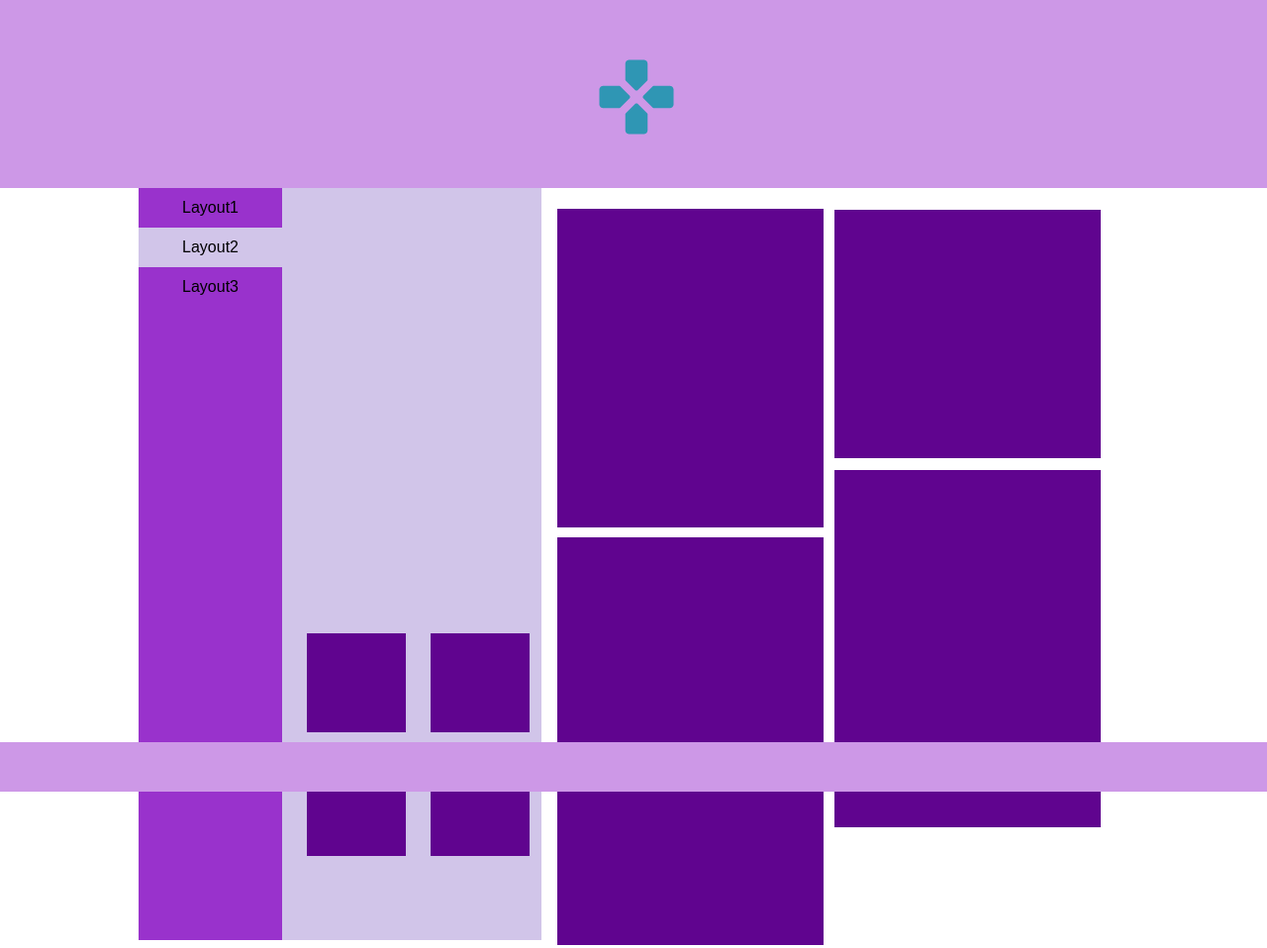
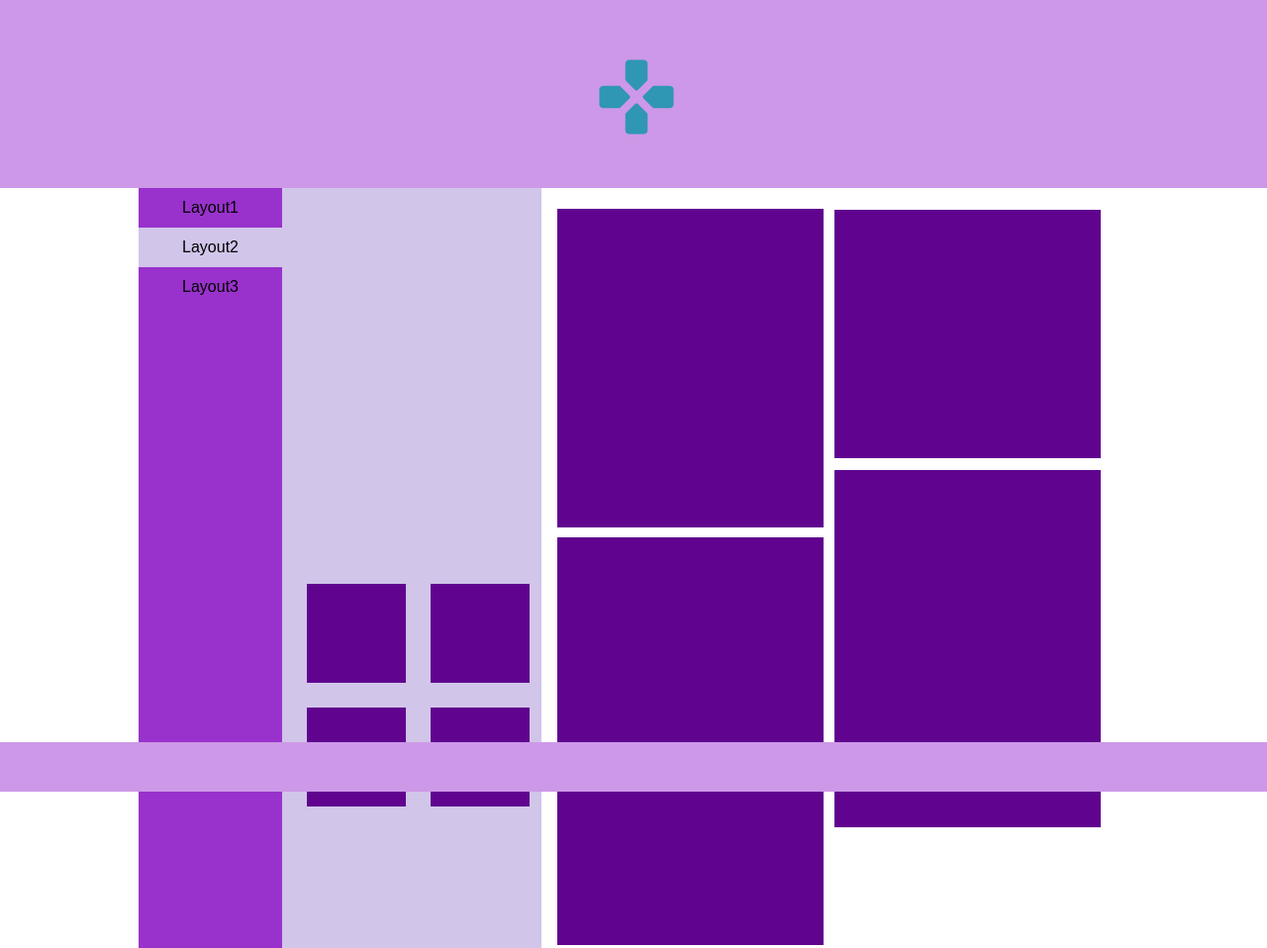
Before and after one commit to alona26/Web-Cloud, a plain HTML site: page exercises/ex3/layout2.html in a window 1280 px wide. Shown: the top 958 px of the page at 99% size. Drawn offline with Linux system fonts and the light colour scheme.

Commit message:
hm3- third comment

```diff
--- a/exercises/ex3/css/style.css
+++ b/exercises/ex3/css/style.css
@@ -123,7 +123,7 @@ footer{
     background-color:darkorchid;
     flex-direction: column;
     width: 145px;
-    height: 760px;
+    height: 1000px;
 }
 #nav2 ul li{
     display: flex;
@@ -136,17 +136,18 @@ footer{
     color:steelblue;
 }
 #aside2{
-    height: 760px;
+    height: 1000px;
     background-color:rgb(209, 197, 233);
     width:262px;
 }
 #container3{
     display: flex;
     flex-wrap: wrap;
-    align-content:flex-end;
-    height: 675px;
+    align-content:center;
+    height: 1000px;
 }
 #container3 > div{
+
     height: 100px;
     width: 100px;
     background-color:rgb(96, 4, 143) ;
```
